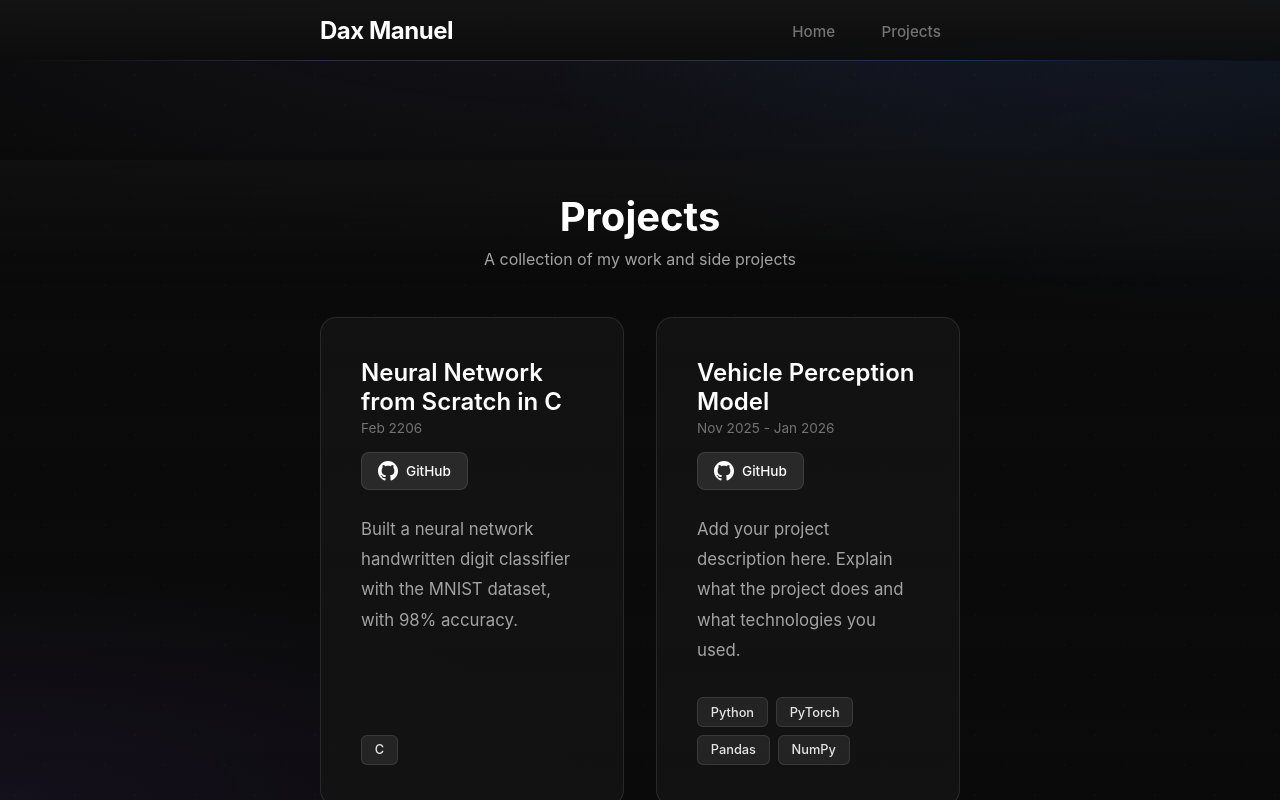
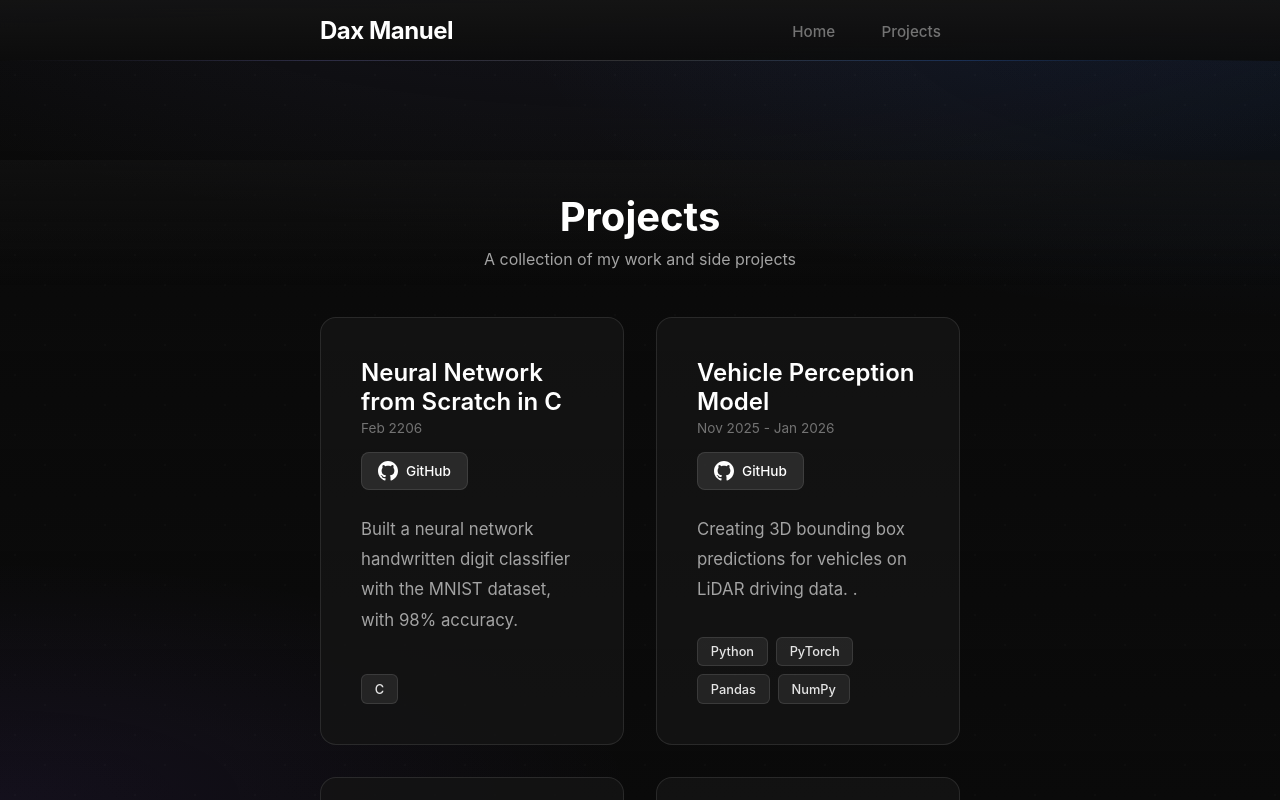
Before and after one commit to DaxManuel27/portfolio-site, a Next.js app: page /projects in a window 1280 px wide. Shown: the top 800 px of the page. Built offline with nearby package versions, Linux system fonts and the light colour scheme.

Commit message:
fixed project desc

```diff
--- a/app/projects/page.tsx
+++ b/app/projects/page.tsx
@@ -14,7 +14,7 @@ const projects = [
   {
     title: "Vehicle Perception Model",
     dateRange: "Nov 2025 - Jan 2026",
-    description: "Add your project description here. Explain what the project does and what technologies you used.",
+    description: "Creating 3D bounding box predictions for vehicles on LiDAR driving data. .",
     tags: ["Python", "PyTorch", "Pandas", "NumPy"],
     github: "https://github.com/DaxManuel27vehicle-perception-model"
   },
```
